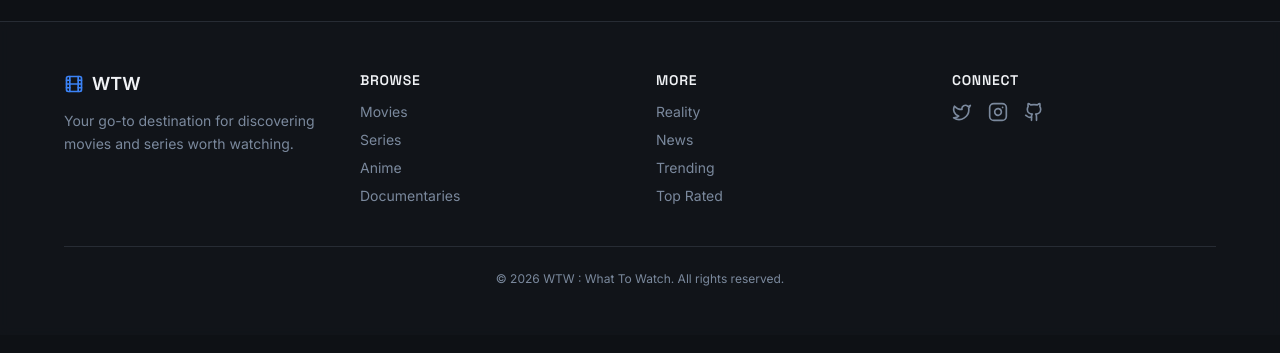
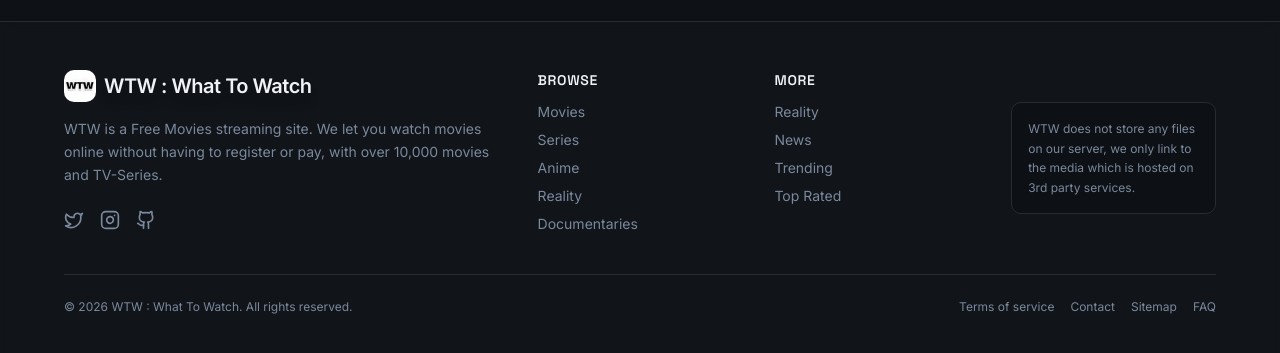
Before and after one commit to Yeabfikre/what-to-watch, a React (Vite) app: page /news in a window 1280 px wide. Shown: the part 867-1220 px from the top of the page. Built offline with nearby package versions, Linux system fonts and the light colour scheme; no server answers; the HTML template or start-up script is replaced by a standard one.

Commit message:
feat(footer): update footer UI with desc, correct links, and disclaimer

```diff
--- a/src/components/Footer.tsx
+++ b/src/components/Footer.tsx
@@ -1,20 +1,33 @@
-import { Film, Github, Twitter, Instagram } from "lucide-react";
+import { Github, Twitter, Instagram } from "lucide-react";
 import { Link } from "react-router-dom";
 
 const Footer = () => {
   return (
     <footer className="border-t border-border bg-card/50 backdrop-blur-sm">
       <div className="mx-auto max-w-7xl px-6 py-12 md:px-12 lg:px-16">
-        <div className="grid gap-8 sm:grid-cols-2 lg:grid-cols-4">
+        <div className="grid gap-8 sm:grid-cols-2 lg:grid-cols-5">
           {/* Brand */}
-          <div className="space-y-3">
-            <Link to="/" className="flex items-center gap-2">
-              <Film className="h-5 w-5 text-primary" />
-              <span className="text-lg font-bold text-foreground">WTW</span>
+          <div className="space-y-4 lg:col-span-2 text-left">
+            <Link to="/" className="flex items-center gap-2 shrink-0">
+              <img src="/apple-touch-icon.png" alt="WTW Logo" className="h-8 w-8 rounded-md" />
+              <span className="text-xl font-bold tracking-tight text-foreground drop-shadow-lg">
+                WTW : What To Watch
+              </span>
             </Link>
-            <p className="text-sm leading-relaxed text-muted-foreground">
-              Your go-to destination for discovering movies and series worth watching.
+            <p className="text-sm leading-relaxed text-muted-foreground max-w-md">
+              WTW is a Free Movies streaming site. We let you watch movies online without having to register or pay, with over 10,000 movies and TV-Series.
             </p>
+            <div className="flex gap-4 pt-2">
+              <a href="https://x.com/yabfikre" target="_blank" rel="noopener noreferrer" className="text-muted-foreground transition hover:text-primary">
+                <Twitter className="h-5 w-5" />
+              </a>
+              <a href="#" className="text-muted-foreground transition hover:text-primary">
+                <Instagram className="h-5 w-5" />
+              </a>
+              <a href="https://github.com/Yeabfikre/what-to-watch" target="_blank" rel="noopener noreferrer" className="text-muted-foreground transition hover:text-primary">
+                <Github className="h-5 w-5" />
+              </a>
+            </div>
           </div>
 
           {/* Browse */}
@@ -26,6 +39,7 @@ const Footer = () => {
               <li><Link to="/movies" className="transition hover:text-primary">Movies</Link></li>
               <li><Link to="/series" className="transition hover:text-primary">Series</Link></li>
               <li><Link to="/anime" className="transition hover:text-primary">Anime</Link></li>
+              <li><Link to="/reality" className="transition hover:text-primary">Reality</Link></li>
               <li><Link to="/documentaries" className="transition hover:text-primary">Documentaries</Link></li>
             </ul>
           </div>
@@ -38,32 +52,34 @@ const Footer = () => {
             <ul className="space-y-2 text-sm text-muted-foreground">
               <li><Link to="/reality" className="transition hover:text-primary">Reality</Link></li>
               <li><Link to="/news" className="transition hover:text-primary">News</Link></li>
-              <li><Link to="/" className="transition hover:text-primary">Trending</Link></li>
-              <li><Link to="/" className="transition hover:text-primary">Top Rated</Link></li>
+              <li><Link to="/trending" className="transition hover:text-primary">Trending</Link></li>
+              <li><Link to="/top-rated" className="transition hover:text-primary">Top Rated</Link></li>
             </ul>
           </div>
 
-          {/* Socials */}
-          <div>
-            <h3 className="mb-3 text-sm font-semibold uppercase tracking-wider text-foreground">
-              Connect
+          {/* Disclaimer */}
+          <div className="space-y-3 lg:col-span-1">
+            <h3 className="mb-3 text-sm font-semibold uppercase tracking-wider text-foreground opacity-0 hidden lg:block">
+              Disclaimer
             </h3>
-            <div className="flex gap-4">
-              <a href="https://x.com/yabfikre" target="_blank" rel="noopener noreferrer" className="text-muted-foreground transition hover:text-primary">
-                <Twitter className="h-5 w-5" />
-              </a>
-              <a href="#" className="text-muted-foreground transition hover:text-primary">
-                <Instagram className="h-5 w-5" />
-              </a>
-              <a href="https://github.com/Yeabfikre/what-to-watch" target="_blank" rel="noopener noreferrer" className="text-muted-foreground transition hover:text-primary">
-                <Github className="h-5 w-5" />
-              </a>
+            <div className="rounded-md border border-border bg-black/20 p-4">
+              <p className="text-xs leading-relaxed text-muted-foreground">
+                WTW does not store any files on our server, we only link to the media which is hosted on 3rd party services.
+              </p>
             </div>
           </div>
         </div>
 
-        <div className="mt-10 border-t border-border pt-6 text-center text-xs text-muted-foreground">
-          © {new Date().getFullYear()} WTW : What To Watch. All rights reserved.
+        <div className="mt-10 border-t border-border pt-6 flex flex-col items-center gap-4 sm:flex-row sm:justify-between text-xs text-muted-foreground">
+          <div>
+            © {new Date().getFullYear()} WTW : What To Watch. All rights reserved.
+          </div>
+          <div className="flex gap-4">
+            <Link to="/terms" className="transition hover:text-primary">Terms of service</Link>
+            <Link to="/contact" className="transition hover:text-primary">Contact</Link>
+            <Link to="/sitemap" className="transition hover:text-primary">Sitemap</Link>
+            <Link to="/faq" className="transition hover:text-primary">FAQ</Link>
+          </div>
         </div>
       </div>
     </footer>
```
